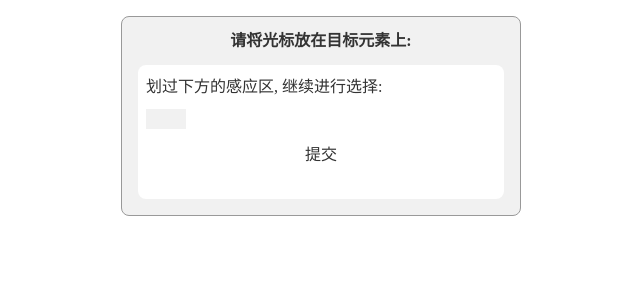
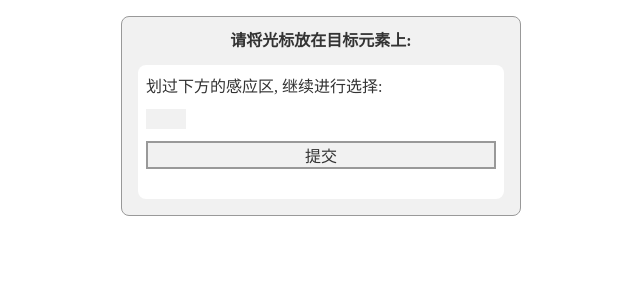
Before and after one commit to HHsomeHand/monkey-spyxx-lib, a React app: page / in a window 1280 px wide. Shown: the top 300 px of the page, without its empty margins (319-959 px from the left). Built offline with nearby package versions, Linux system fonts and the light colour scheme; the HTML template or start-up script is replaced by a standard one.

Commit message:
feat: UserSelectDialogController 实现了对话框关闭的功能

```diff
--- a/src/components/dialog/UserSelectDialog/index.tsx
+++ b/src/components/dialog/UserSelectDialog/index.tsx
@@ -1,6 +1,6 @@
 // src/components/dialog/UserSelectDialog/index.tsx
 
-import React, {useEffect, useRef, useState} from 'react';
+import React, {useCallback, useEffect, useRef, useState} from 'react';
 import {memo} from "react";
 import {UserSelectDialogWrapper} from "./style.ts";
 import {clsx} from "clsx";
@@ -13,11 +13,13 @@ import {getSelector} from "@/utils/getSelector.ts";
 import {useDraggableContainer} from "@/hooks/useDraggableContainer.ts";
 import useEventListener from "@/hooks/useEventListener.ts";
 import {useStateRef} from "@/hooks/useStateRef.ts";
+import {CornButton, OnBtnClickFnTYpe} from "@/components/ui/button-base.tsx";
 
-interface UserSelectDialogProps {
+export interface UserSelectDialogProps {
     className?: string,
     title?: string,
     onResult?: (selector: string) => void;
+    onIsShowDialogChange?: (newIsShowDialog: boolean) => void;
 }
 
 export const UserSelectDialog = memo((
@@ -30,8 +32,6 @@ export const UserSelectDialog = memo((
     const {bodyRef, containerRef} = useDraggableContainer();
 
     const [currSelector, setCurrSelector, currSelectorRef] = useStateRef("");
-
-    const [isShowDialog, setIsShowDialog] = useState(true);
 
     const setPauseSelectRef = useRef<(isCancel: boolean) => void>();
 
@@ -121,13 +121,11 @@ export const UserSelectDialog = memo((
         return cancelFnArr.getDoCancelFn();
     }, []);
 
-    const cancelBtnRef = useRef<HTMLButtonElement>(null);
-
-    useEventListener(cancelBtnRef, "click", () => {
+    const onCancelBtnClick: OnBtnClickFnTYpe =  useCallback(() => {
         props.onResult?.(currSelectorRef.current);
 
-        console.log("click ");
-    });
+        props.onIsShowDialogChange?.(false);
+    }, []);
 
     function _DialogBody() {
         return  (
@@ -150,12 +148,14 @@ export const UserSelectDialog = memo((
                 >
                 </div>
 
-                <button ref={cancelBtnRef}>提交</button>
+                <CornButton onClick={onCancelBtnClick}>
+                    提交
+                </CornButton>
             </>
         )
     }
 
-    return isShowDialog && (
+    return (
         <UserSelectDialogWrapper
             className={clsx("user-select-dialog", props.className)}
         >
@@ -175,5 +175,4 @@ export const UserSelectDialog = memo((
 });
 
 
-
 export default UserSelectDialog;
--- /dev/null
+++ b/src/components/dialog/UserSelectDialogController.tsx
@@ -0,0 +1,12 @@
+import React, {memo, useState} from "react";
+import UserSelectDialog, {UserSelectDialogProps} from "@/components/dialog/UserSelectDialog";
+
+export const UserSelectDialogController = memo((
+    props:  Omit<UserSelectDialogProps, 'isShowDialog' | 'onIsShowDialogChange'>
+) => {
+    const [isShowDialog, setIsShowDialog] = useState(true);
+
+    return isShowDialog && (
+        <UserSelectDialog {...props} onIsShowDialogChange={setIsShowDialog}/>
+    );
+})
--- /dev/null
+++ b/src/components/ui/button-base.tsx
@@ -0,0 +1,30 @@
+import React, {useRef} from "react";
+import clsx from "clsx";
+import useEventListener from "@/hooks/useEventListener.ts";
+import {EventHandler} from "@/utils/makeEventListener.ts";
+
+export type OnBtnClickFnTYpe =  EventHandler<HTMLButtonElement, 'click'>;
+
+export function CornButton({
+    children,
+    className,
+    onClick,
+    ...props
+}: Omit<React.ComponentProps<"button">, 'onClick'> & {
+    onClick: OnBtnClickFnTYpe
+}) {
+    const btnRef = useRef<HTMLButtonElement>(null);
+
+    useEventListener(btnRef, "click", onClick);
+
+    return (
+        <button
+            ref={btnRef}
+            className={clsx(`bg-background border-border border-2`, className)}
+            {...props}
+            data-slot="button"
+        >
+            {children}
+        </button>
+    )
+}
--- a/src/hooks/useEventListener.ts
+++ b/src/hooks/useEventListener.ts
@@ -1,10 +1,5 @@
 import {RefObject, useEffect, useRef} from "react";
-import makeEventListener from "@/utils/makeEventListener.ts";
-
-type EventHandler<T, K extends keyof DocumentEventMap> = (
-    this: T,
-    ev: DocumentEventMap[K],
-) => any;
+import {makeEventListener, EventHandler} from "@/utils/makeEventListener.ts";
 
 export function useEventListener<
     T extends Element,
@@ -19,7 +14,7 @@ export function useEventListener<
         if (!target.current) return;
 
         return makeEventListener(event, listener, target.current, options);
-    }, [target.current]);
+    }, [target.current, listener]);
 }
 
 export default useEventListener;
--- a/src/main.tsx
+++ b/src/main.tsx
@@ -5,6 +5,7 @@ import { ISpyXX } from "@/types";
 import "@/assets/css/global.css";
 import { CornApp } from "@/components/CornApp";
 import UserSelectDialog from "@/components/dialog/UserSelectDialog";
+import {UserSelectDialogController} from "@/components/dialog/UserSelectDialogController.tsx";
 
 function renderDialog(dialog: React.ReactNode) {
     return ReactDOM.createRoot(
@@ -25,7 +26,7 @@ const spyXX: ISpyXX = {
 
             renderDialog(
                 <CornApp>
-                    <UserSelectDialog title="请将光标放在目标元素上:" onResult={onResult} />
+                    <UserSelectDialogController title="请将光标放在目标元素上:" onResult={onResult} />
                 </CornApp>,
             );
         });
--- a/src/utils/makeEventListener.ts
+++ b/src/utils/makeEventListener.ts
@@ -1,4 +1,4 @@
-type EventHandler<T, K extends keyof DocumentEventMap> = (
+export type EventHandler<T, K extends keyof DocumentEventMap> = (
     this: T,
     ev: DocumentEventMap[K],
 ) => any;
```
